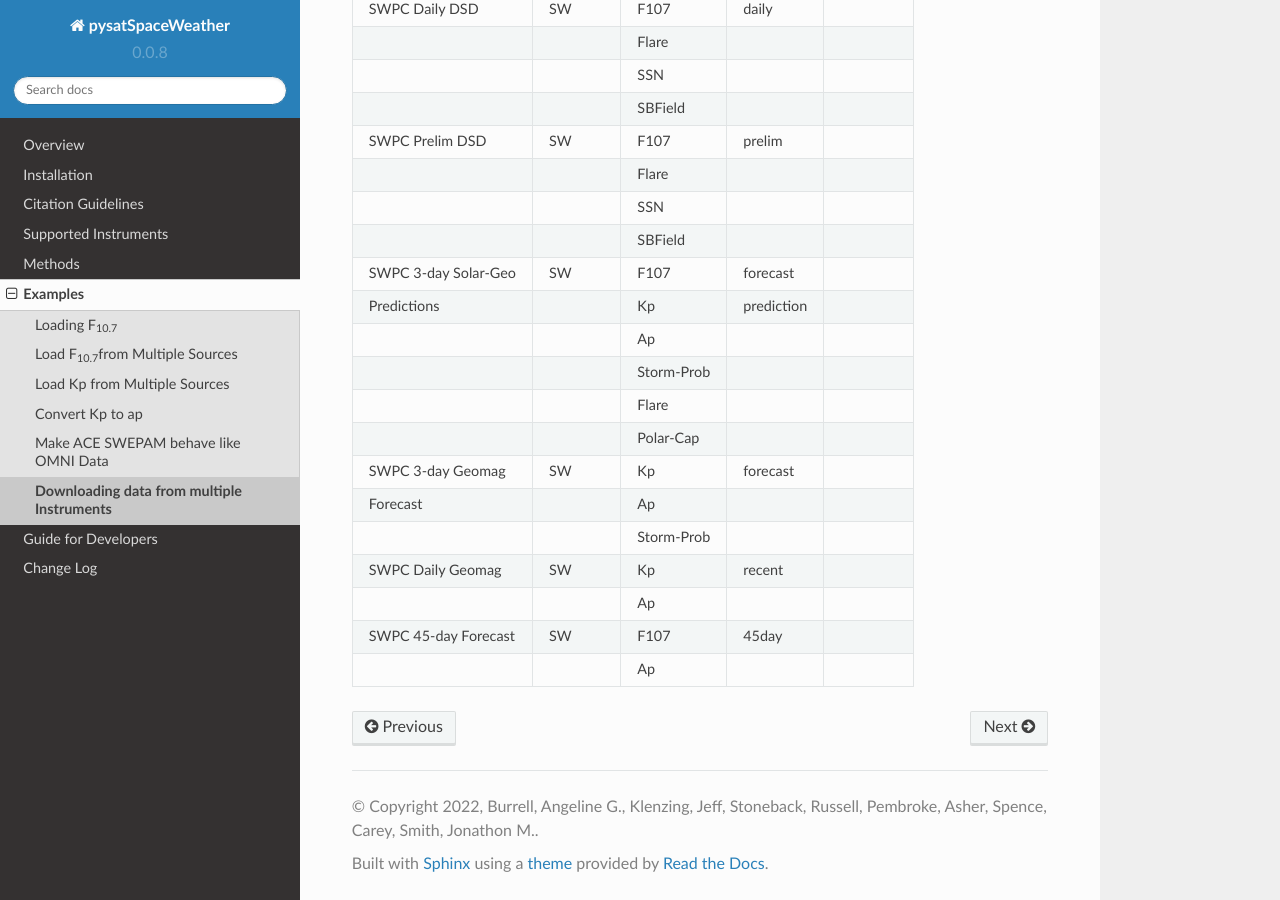
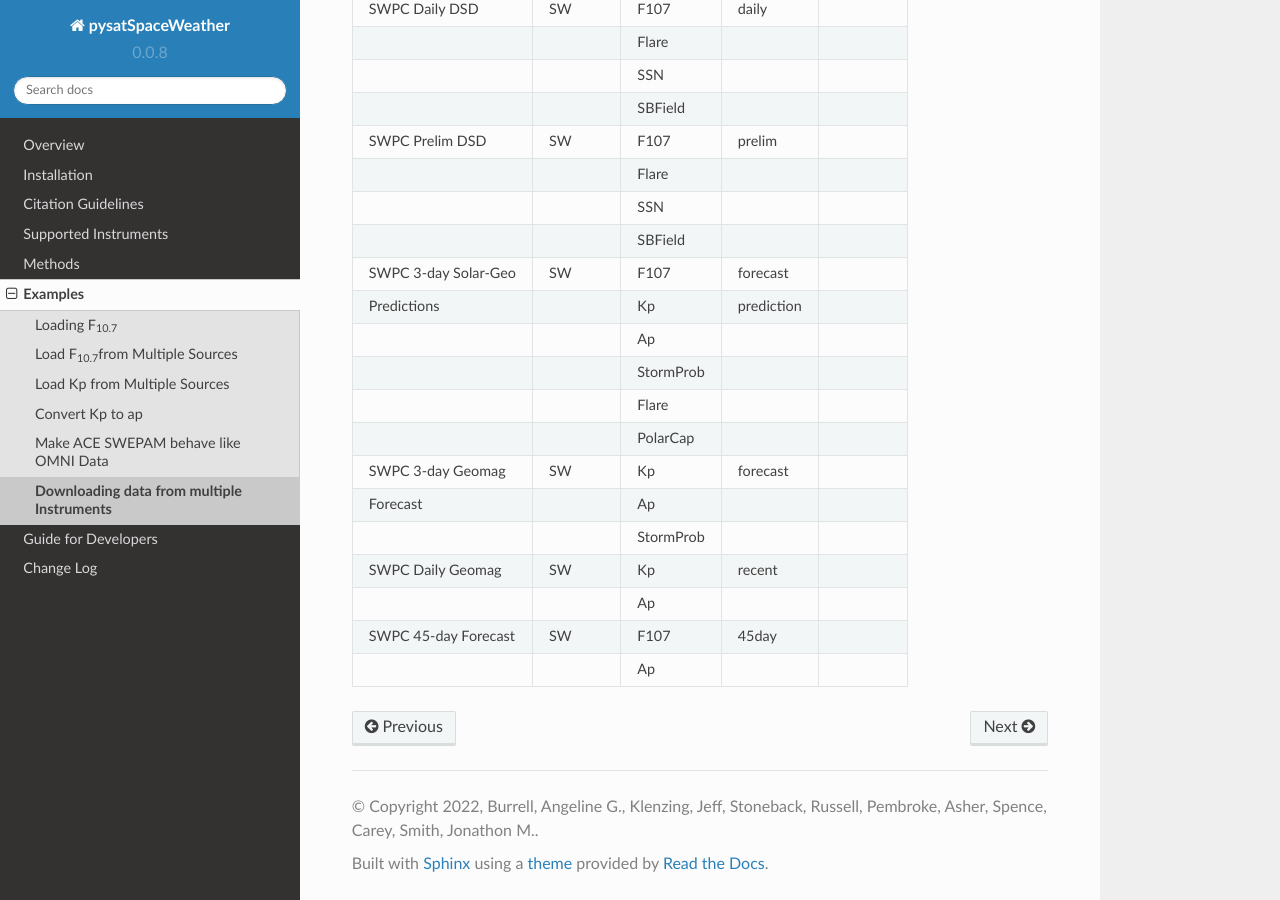
Before and after one commit to pysat/pysatSpaceWeather, a Sphinx documentation site: the page built from docs/examples/ex_mult_downloads.rst, in a window 1280 px wide and 900 px high, scrolled down 920 px. Built offline with Sphinx 7.4.7 and the Read the Docs theme 2.0.0, drawn with Linux system fonts in a browser that asks for light colours.

Commit message:
DOC: updated Instrument names
Updated the Instrument names with dashes in the docs.

```diff
--- a/docs/examples/ex_mult_downloads.rst
+++ b/docs/examples/ex_mult_downloads.rst
@@ -40,54 +40,54 @@ data sets.  When possible, the same tag has been used across
 :py:class:`pysat.Instrument` sub-modules.
 
 
-+----------------------+----------+------------+------------+------------+
-| Remote Data Set      | Platform | Name       | Tag(s)     | Inst ID(s) |
-+======================+==========+============+============+============+
-| GFZ Kp               | SW       | Kp         | def, now   |            |
-+----------------------+----------+------------+------------+------------+
-|                      |          | Ap         |            |            |
-+----------------------+----------+------------+------------+------------+
-|                      |          | Cp         |            |            |
-+----------------------+----------+------------+------------+------------+
-| SWPC Daily DSD       | SW       | F107       | daily      |            |
-+----------------------+----------+------------+------------+------------+
-|                      |          | Flare      |            |            |
-+----------------------+----------+------------+------------+------------+
-|                      |          | SSN        |            |            |
-+----------------------+----------+------------+------------+------------+
-|                      |          | SBField    |            |            |
-+----------------------+----------+------------+------------+------------+
-| SWPC Prelim DSD      | SW       | F107       | prelim     |            |
-+----------------------+----------+------------+------------+------------+
-|                      |          | Flare      |            |            |
-+----------------------+----------+------------+------------+------------+
-|                      |          | SSN        |            |            |
-+----------------------+----------+------------+------------+------------+
-|                      |          | SBField    |            |            |
-+----------------------+----------+------------+------------+------------+
-| SWPC 3-day Solar-Geo | SW       | F107       | forecast   |            |
-+----------------------+----------+------------+------------+------------+
-| Predictions          |          | Kp         | prediction |            |
-+----------------------+----------+------------+------------+------------+
-|                      |          | Ap         |            |            |
-+----------------------+----------+------------+------------+------------+
-|                      |          | Storm-Prob |            |            |
-+----------------------+----------+------------+------------+------------+
-|                      |          | Flare      |            |            |
-+----------------------+----------+------------+------------+------------+
-|                      |          | Polar-Cap  |            |            |
-+----------------------+----------+------------+------------+------------+
-| SWPC 3-day Geomag    | SW       | Kp         | forecast   |            |
-+----------------------+----------+------------+------------+------------+
-| Forecast             |          | Ap         |            |            |
-+----------------------+----------+------------+------------+------------+
-|                      |          | Storm-Prob |            |            |
-+----------------------+----------+------------+------------+------------+
-| SWPC Daily Geomag    | SW       | Kp         | recent     |            |
-+----------------------+----------+------------+------------+------------+
-|                      |          | Ap         |            |            |
-+----------------------+----------+------------+------------+------------+
-| SWPC 45-day Forecast | SW       | F107       | 45day      |            |
-+----------------------+----------+------------+------------+------------+
-|                      |          | Ap         |            |            |
-+----------------------+----------+------------+------------+------------+
++----------------------+----------+-----------+------------+------------+
+| Remote Data Set      | Platform | Name      | Tag(s)     | Inst ID(s) |
++======================+==========+===========+============+============+
+| GFZ Kp               | SW       | Kp        | def, now   |            |
++----------------------+----------+-----------+------------+------------+
+|                      |          | Ap        |            |            |
++----------------------+----------+-----------+------------+------------+
+|                      |          | Cp        |            |            |
++----------------------+----------+-----------+------------+------------+
+| SWPC Daily DSD       | SW       | F107      | daily      |            |
++----------------------+----------+-----------+------------+------------+
+|                      |          | Flare     |            |            |
++----------------------+----------+-----------+------------+------------+
+|                      |          | SSN       |            |            |
++----------------------+----------+-----------+------------+------------+
+|                      |          | SBField   |            |            |
++----------------------+----------+-----------+------------+------------+
+| SWPC Prelim DSD      | SW       | F107      | prelim     |            |
++----------------------+----------+-----------+------------+------------+
+|                      |          | Flare     |            |            |
++----------------------+----------+-----------+------------+------------+
+|                      |          | SSN       |            |            |
++----------------------+----------+-----------+------------+------------+
+|                      |          | SBField   |            |            |
++----------------------+----------+-----------+------------+------------+
+| SWPC 3-day Solar-Geo | SW       | F107      | forecast   |            |
++----------------------+----------+-----------+------------+------------+
+| Predictions          |          | Kp        | prediction |            |
++----------------------+----------+-----------+------------+------------+
+|                      |          | Ap        |            |            |
++----------------------+----------+-----------+------------+------------+
+|                      |          | StormProb |            |            |
++----------------------+----------+-----------+------------+------------+
+|                      |          | Flare     |            |            |
++----------------------+----------+-----------+------------+------------+
+|                      |          | PolarCap  |            |            |
++----------------------+----------+-----------+------------+------------+
+| SWPC 3-day Geomag    | SW       | Kp        | forecast   |            |
++----------------------+----------+-----------+------------+------------+
+| Forecast             |          | Ap        |            |            |
++----------------------+----------+-----------+------------+------------+
+|                      |          | StormProb |            |            |
++----------------------+----------+-----------+------------+------------+
+| SWPC Daily Geomag    | SW       | Kp        | recent     |            |
++----------------------+----------+-----------+------------+------------+
+|                      |          | Ap        |            |            |
++----------------------+----------+-----------+------------+------------+
+| SWPC 45-day Forecast | SW       | F107      | 45day      |            |
++----------------------+----------+-----------+------------+------------+
+|                      |          | Ap        |            |            |
++----------------------+----------+-----------+------------+------------+
--- a/docs/supported_instruments.rst
+++ b/docs/supported_instruments.rst
@@ -188,7 +188,7 @@ Polar cap indices have been developed to provide information about high-latitude
 conditions and inform ionospheric space weather models. Currently, this
 Instrument provides absorption predictions from SWPC.
 
-.. automodule:: pysatSpaceWeather.instruments.sw_polar-cap
+.. automodule:: pysatSpaceWeather.instruments.sw_polarcap
    :members:
 
 
@@ -220,7 +220,7 @@ SWPC (for example, here is the
    :members:
 
 
-.. _sw-storm-prob-inst:
+.. _sw-stormprob-inst:
 
 Storm Probability
 ^^^^^^^^^^^^^^^^^
@@ -230,5 +230,5 @@ and mid-latitude regions. SWPC uses the
 `NOAA SW scales <https://www.swpc.noaa.gov/noaa-scales-explanation>`_, which
 are explained here.
 
-.. automodule:: pysatSpaceWeather.instruments.sw_storm-prob
+.. automodule:: pysatSpaceWeather.instruments.sw_stormprob
    :members:
```
